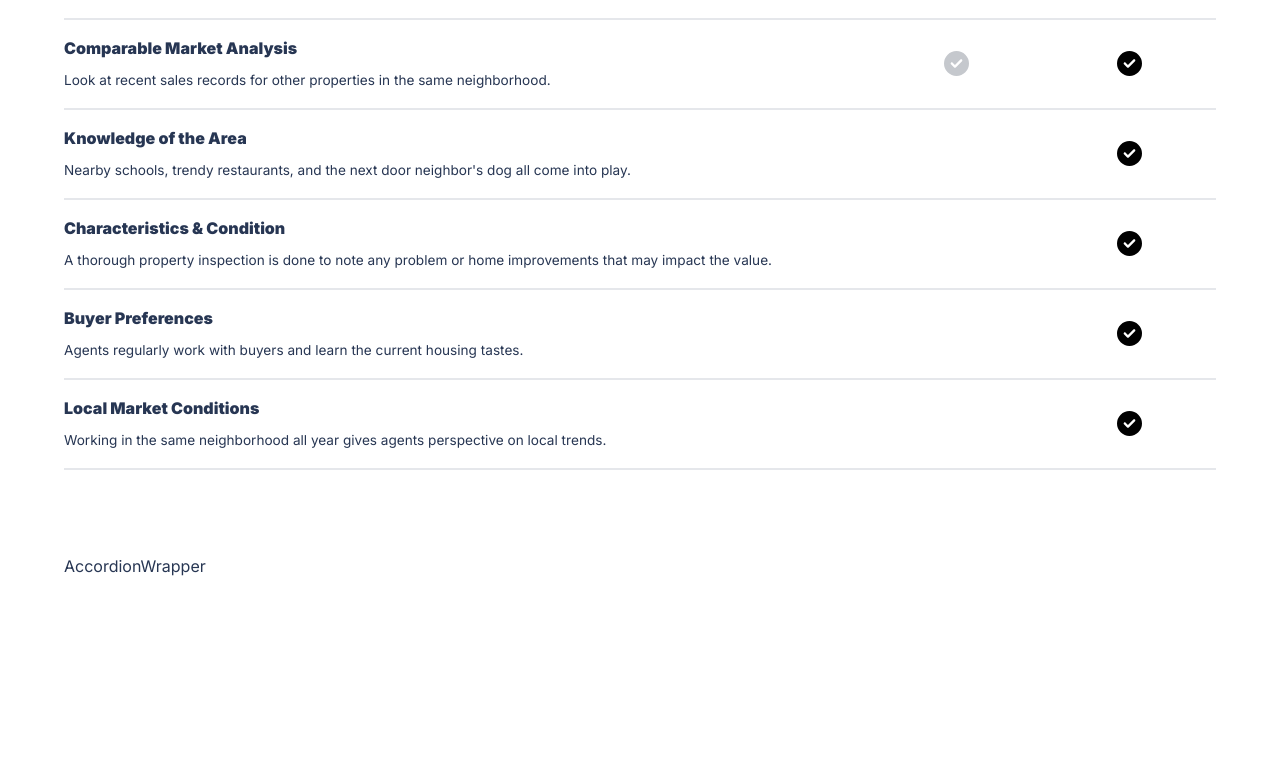
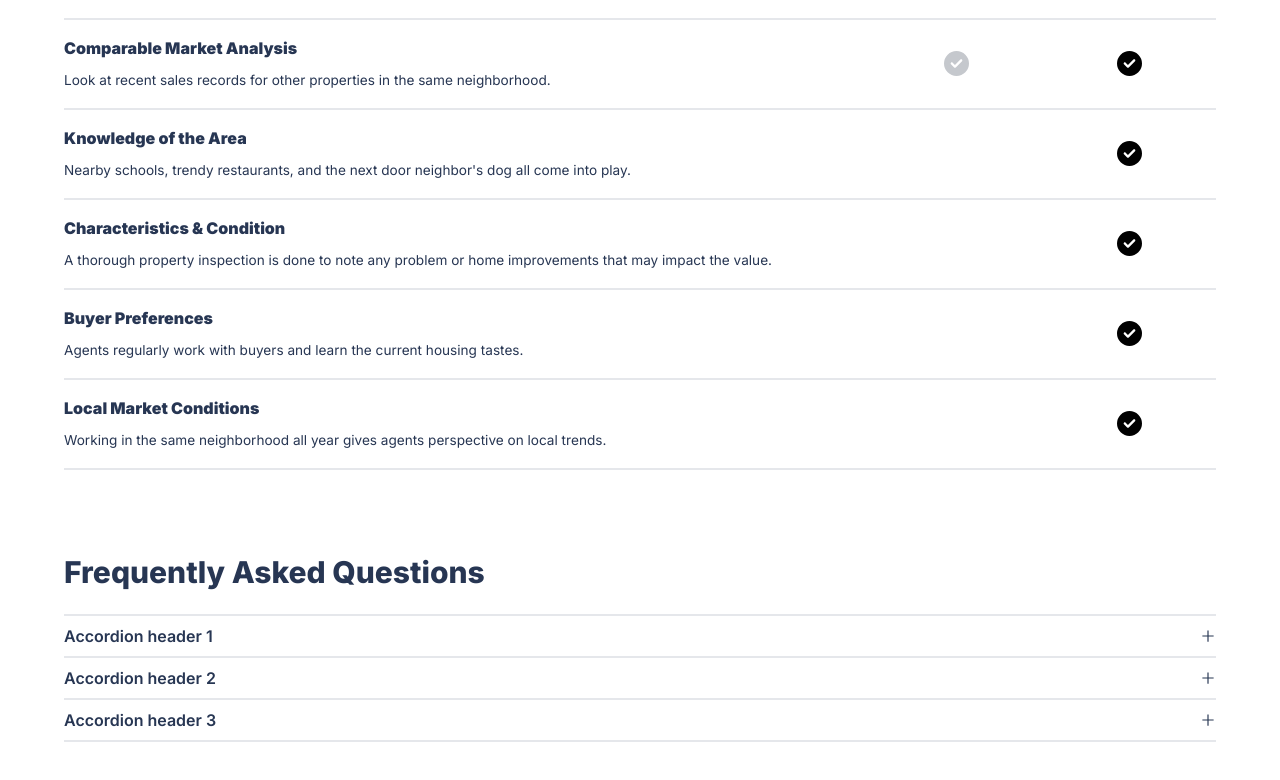
Before and after one commit to Harkanni/real-estate-management-app, a Next.js app: page / in a window 1280 px wide. Shown: the part 2717-3497 px from the top of the page. Before the commit the page ends 3379 px from the top, so only its background shows below. Built offline with nearby package versions, Linux system fonts and the light colour scheme.

Commit message:
accordion

```diff
--- a/app/globals.css
+++ b/app/globals.css
@@ -23,11 +23,15 @@ body {
     helvetica, roboto, droid serif, arial, sans-serif;
 }
 
-.MuiButtonBase-root, .MuiAccordionSummary-root,
+/* .MuiButtonBase-root, .MuiAccordionSummary-root,
 .MuiAccordionSummary-gutters,
  .css-y4wgv1-MuiButtonBase-root-MuiAccordionSummary-root {
    background: transparent;
    flex-direction: row;
+ } */
+
+ .ReactCollapse--collapse {
+   transition: height 500ms;
  }
 
 @media screen and (max-width: 768px) {
--- /dev/null
+++ b/components/AccordionItem.tsx
@@ -0,0 +1,23 @@
+import { Collapse } from 'react-collapse'
+import React from 'react'
+import { AiOutlineMinus, AiOutlinePlus } from 'react-icons/ai'
+
+
+const AccordionItem = ({ open, toggle, title, desc }:any) => {
+   return (
+      <div className='border-b-2'>
+         <div className='bg-white py-2 flex justify-between items-center cursor-pointer' onClick={toggle}>
+            <p className='font-semibold'>{title}</p>
+            <div>
+               {open ? <AiOutlineMinus /> : <AiOutlinePlus />}
+            </div>
+         </div>
+
+         <Collapse isOpened={open} >
+            <div className='pb-2'>{desc}</div>
+         </Collapse>
+      </div>
+   )
+}
+
+export default AccordionItem
--- a/components/AccordionWrapper.tsx
+++ b/components/AccordionWrapper.tsx
@@ -1,9 +1,31 @@
-import React from 'react'
+'use client'
+
+
+import { AccordionData } from '@/constants'
+import React, { useState } from 'react'
+import AccordionItem from './AccordionItem'
 
 const AccordionWrapper = () => {
+   const [open, setOpen] = useState<boolean | any>(false)
+
+   const toggle = (index: any) => {
+      if(open === index) {
+         return setOpen(null)
+      }
+      setOpen(index)
+   }
    return (
       <section className='p-16 my-5'>
-         <div>AccordionWrapper</div>
+         <h3 className='text-3xl font-extrabold pb-6 border-b-2'>Frequently Asked Questions</h3>
+         <div>
+            {
+               AccordionData.map((accordion, index) => {
+                  return (
+                     <AccordionItem key={index} open={index === open} toggle={() => toggle(index)} title={accordion.title} desc={accordion.desc} />
+                  )
+               })
+            }
+         </div>
       </section>
    )
 }
--- a/package.json
+++ b/package.json
@@ -14,6 +14,7 @@
     "@mui/material": "^5.15.9",
     "next": "14.1.0",
     "react": "^18",
+    "react-collapse": "^5.1.1",
     "react-dom": "^18",
     "react-icons": "^5.0.1"
   },
```
Also changed, not shown: 1 other file (tests, documents, lock files or other folders).
